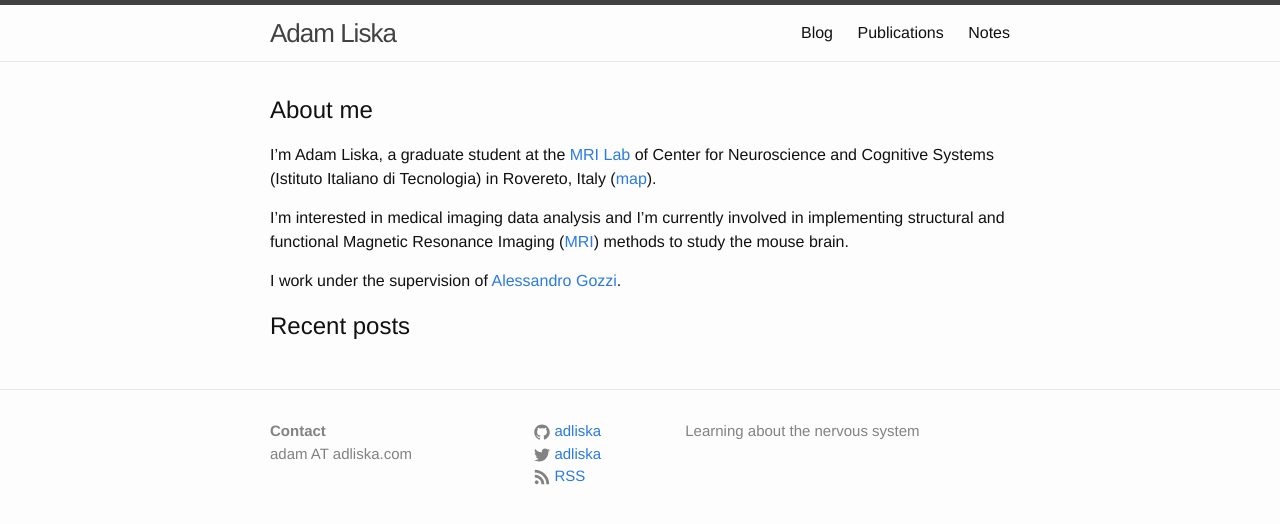
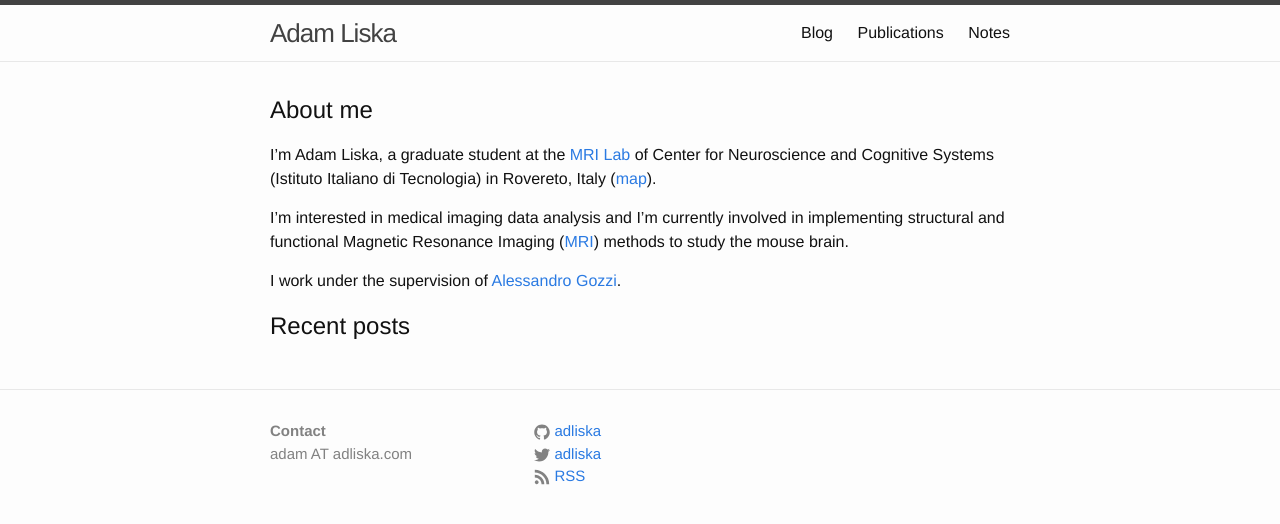
Before and after one commit to adliska/adliska.github.io, a Jekyll site: the page built from index.md, in a window 1280 px wide. Shown: the top 524 px of the page. Built offline with Jekyll 4.4.1, drawn with Linux system fonts in a browser that asks for light colours.

Commit message:
changed config

```diff
--- a/_config.yml
+++ b/_config.yml
@@ -1,7 +1,7 @@
 # Site settings
 title: Adam Liska
 email: ""
-description: "Learning about the nervous system"
+description: ""
 baseurl: ""
 url: "http://adliska.com"
 twitter_username: adliska
```
Also changed, not shown: 5 other files.
